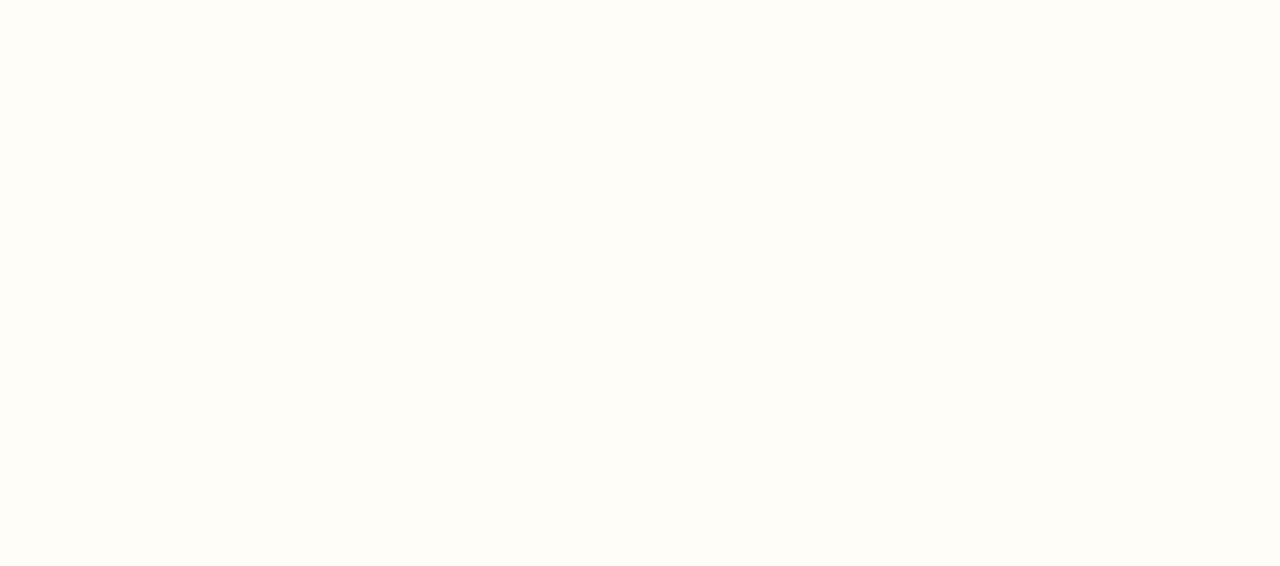
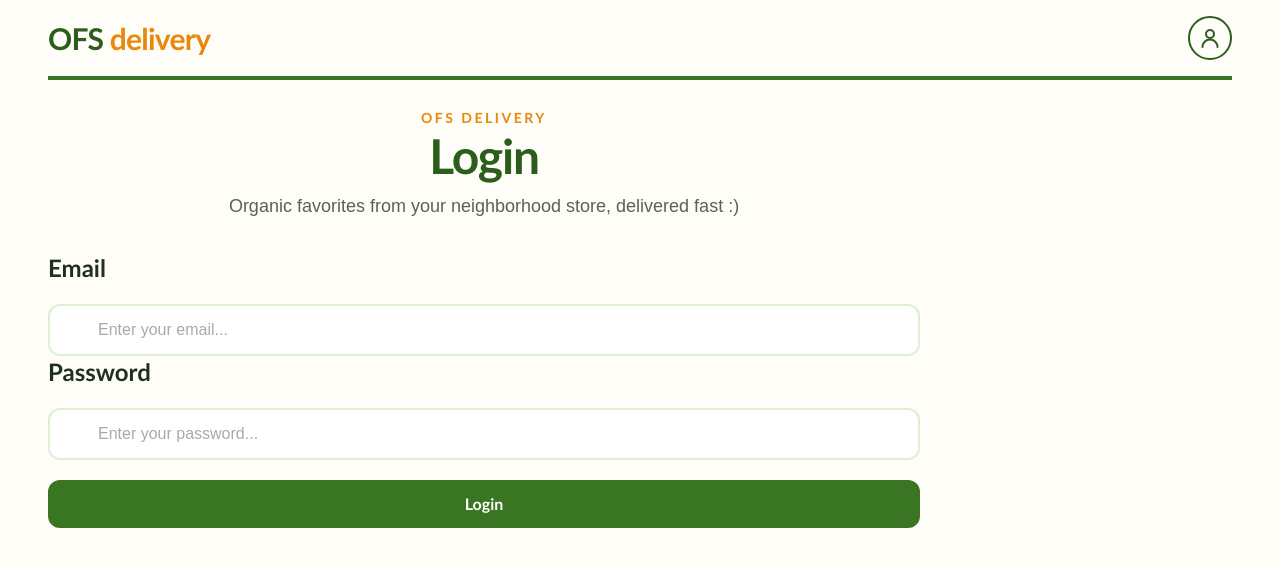
Before and after one commit to NyiHtett/On_Demand_Delivery_Service, a React (Vite) app in the folder frontend/: page /login in a window 1280 px wide. Shown: the top 566 px of the page. Built offline with nearby package versions, Linux system fonts and the light colour scheme.

Commit message:
authentication form frontend

```diff
--- a/frontend/src/components/auth/AuthForm.jsx
+++ b/frontend/src/components/auth/AuthForm.jsx
@@ -1,5 +1,67 @@
-function AuthForm() {
-  return <form>{/* Login and sign-up form template */}</form>;
+import { Link } from 'react-router-dom';
+import Header from '../layout/Header';
+
+function AuthForm({pageTitle}) {
+  return (
+    <form>
+      <div className="min-h-screen bg-paper px-5 pb-8 sm:px-8 lg:px-12">
+        <div className="mx-auto max-w-7xl">
+          <Header />
+
+          <main className="grid gap-8 pt-7 lg:grid-cols-[minmax(0,1fr)_17rem] lg:gap-10">
+            <section className="min-w-0" aria-labelledby="home-heading">
+              <div className="mb-8 text-center">
+                <p className="mb-1 font-display text-sm font-bold uppercase tracking-[0.18em] text-brand-orange-500">
+                  OFS delivery
+                </p>
+                <h1 id="home-heading" className="font-display text-4xl font-black tracking-tight text-brand-green-700 sm:text-5xl">
+                  {pageTitle}
+                </h1>
+                <p className="mx-auto mt-3 max-w-xl text-base leading-7 text-ink/75 sm:text-lg">
+                  Organic favorites from your neighborhood store, delivered fast :)
+                </p>
+              </div>
+
+              <div className="mb-5 flex items-end justify-between gap-4">
+                <h2 className="font-display text-xl font-black text-ink sm:text-2xl">
+                  Email
+                </h2>
+              </div>
+
+              <label htmlFor="Email" className="sr-only">
+                Enter Your Email
+              </label>
+              <input
+                id="username"
+                type="email"
+                placeholder="Enter your email..."
+                className="min-h-12 w-full rounded-xl border-2 border-brand-green-100 bg-white py-3 pl-12 pr-12 text-ink outline-none transition-colors placeholder:text-ink/40 focus:border-brand-green-500"
+              />
+              <div className="mb-5 flex items-end justify-between gap-4">
+                <h2 className="font-display text-xl font-black text-ink sm:text-2xl">
+                  Password
+                </h2>
+              </div>
+              <label htmlFor="Password" className="sr-only">
+                Enter Your Password
+              </label>
+              <input
+                id="password"
+                type="text"
+                placeholder="Enter your password..."
+                className="min-h-12 w-full rounded-xl border-2 border-brand-green-100 bg-white py-3 pl-12 pr-12 text-ink outline-none transition-colors placeholder:text-ink/40 focus:border-brand-green-500"
+              />
+              <button onClick={() => console.log('Clicked!')}
+                      className="mt-5 flex min-h-12 w-full items-center justify-center rounded-xl bg-brand-green-600 px-5 font-display font-bold text-white no-underline transition-colors hover:bg-brand-green-700 focus-visible:outline-3 focus-visible:outline-offset-2 focus-visible:outline-brand-orange-400"
+              >
+                {pageTitle}
+              </button>
+            </section>
+          </main>
+        </div>
+      </div>
+    </form>
+  );
 }
 
 export default AuthForm;
--- a/frontend/src/pages/LoginPage.jsx
+++ b/frontend/src/pages/LoginPage.jsx
@@ -1,5 +1,11 @@
+import AuthForm from "../components/auth/AuthForm";
+
 function LoginPage() {
-  return <section>{/* Customer login page template */}</section>;
+  const pageTitle = "Login";
+  return (
+  <section>
+    <AuthForm pageTitle={pageTitle}/>
+  </section>);
 }
 
 export default LoginPage;
--- a/frontend/src/pages/SignUpPage.jsx
+++ b/frontend/src/pages/SignUpPage.jsx
@@ -1,5 +1,11 @@
+import AuthForm from "../components/auth/AuthForm";
+
 function SignUpPage() {
-  return <section>{/* Customer sign-up page template */}</section>;
+  const pageTitle = "Sign Up";
+  return (
+  <section>
+    <AuthForm pageTitle={pageTitle}/>
+  </section>);
 }
 
 export default SignUpPage;
```
Also changed, not shown: 1 other file (tests, documents, lock files or other folders).
